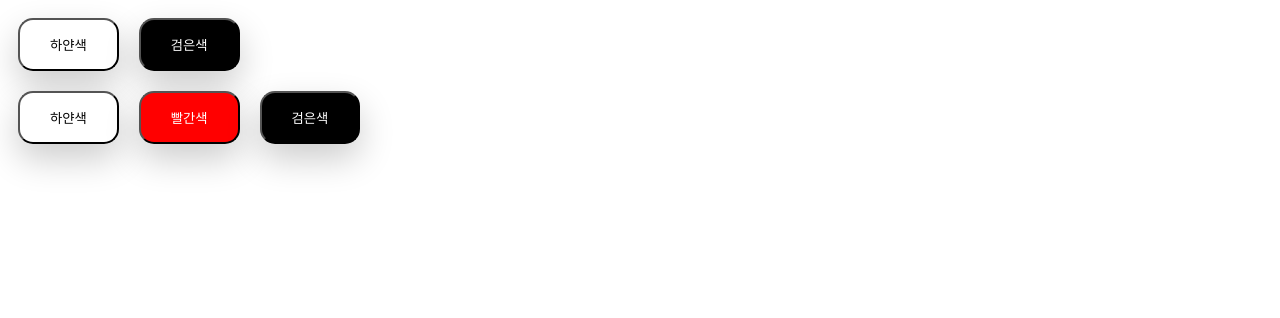
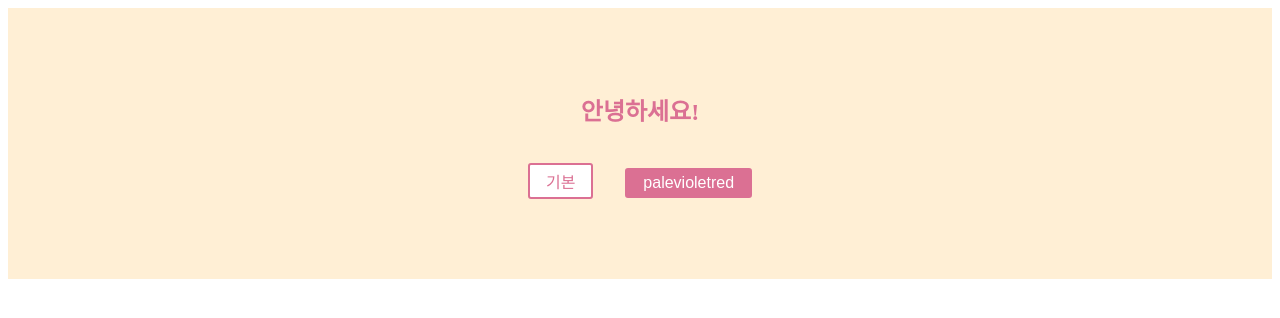
Before and after one commit to sion9262/TIL, a React (Create React App) app in the folder react/styled-compoents/: page / in a window 1280 px wide. Shown: the top 318 px of the page. Built offline with nearby package versions, Linux system fonts and the light colour scheme.

Commit message:
[ADD] baisc, props 활용한 컨테이너 및 버튼 추가
- Wrapper 생성
- Title 생성
- Button 생성

```diff
--- a/react/styled-compoents/src/App.js
+++ b/react/styled-compoents/src/App.js
@@ -1,27 +1,38 @@
 import "./App.css"
 import styled from "styled-components";
 
+const Wrapper = styled.section`
+  padding: 4em;
+  background: papayawhip;
+  text-align: center;
+`;
+
+const Title = styled.h1`
+  font-size: 1.5em;
+  text-align: center;
+  color: palevioletred;
+`;
+
 const Button = styled.button`
-  box-sizing: border-box;
-  margin: 10px;
-  padding: 15px 30px;
-  border-radius: 15px;
-  box-shadow: 0 15px 35px rgba(0, 0, 0, 0.2);
-  background-color: ${props => props.bgColor};
-  color: ${props => props.color};
+  /* Adapt the colors based on primary prop */
+  background: ${props => props.palevioletred ? "palevioletred" : "white"};
+  color: ${props => props.palevioletred ? "white" : "palevioletred"};
+
+  font-size: 1em;
+  margin: 1em;
+  padding: 0.25em 1em;
+  border: 2px solid palevioletred;
+  border-radius: 3px;
 `;
+
 
 function App() {
   return (
-    <div>
-      <button className="button button--color-white">하얀색</button>
-      <button className="button button--color-black">검은색</button>
-      <div>
-        <Button bgColor="white" color="black">하얀색</Button>
-        <Button bgColor="red" color="white">빨간색</Button>
-        <Button bgColor="black" color="white">검은색</Button>
-      </div>
-    </div>
+    <Wrapper>
+      <Title>안녕하세요!</Title>
+      <Button>기본</Button>
+      <Button palevioletred>palevioletred</Button>
+    </Wrapper>
   );
 }
 export default App;
```
